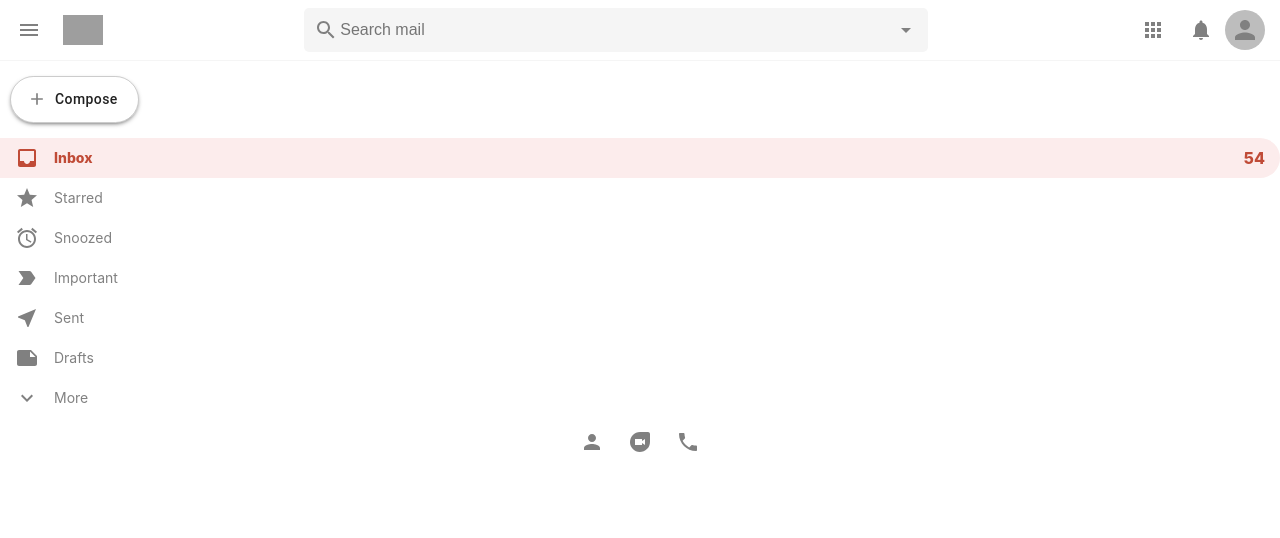
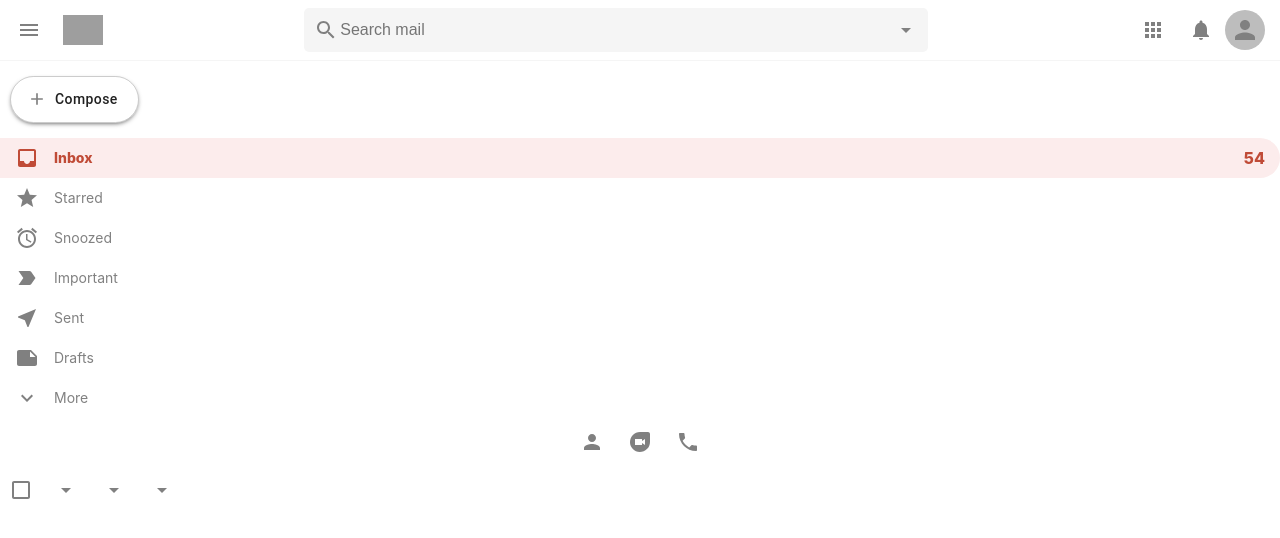
Before and after one commit to Amir-Alipour/Gmail-clone, a React (Create React App) app: page / in a window 1280 px wide. Shown: the top 538 px of the page. Built offline with nearby package versions, Linux system fonts and the light colour scheme; grey boxes are pictures that could not be loaded.

Commit message:
add routing to app and create pages

```diff
--- a/src/App.js
+++ b/src/App.js
@@ -1,17 +1,32 @@
-import React from 'react';
-import './App.css';
-import Header from './components/Header';
-import Sidebar from './components/Sidebar';
+import React from "react";
+import "./App.css";
+import Header from "./components/Header";
+import Sidebar from "./components/Sidebar";
+import Mail from "./pages/mail/Mail";
+import EmailList from "./pages/emaillist/EmailList";
+import { BrowserRouter as Router, Switch, Route } from "react-router-dom";
 
 function App() {
+    return (
+        <Router>
+            <div className="App">
+                <Header />
 
+                <div className="app__body">
+                    <Sidebar />
 
-  return (
-    <div className="App">
-        <Header />
-        <Sidebar />
-    </div>
-  );
+                    <Switch>
+                        <Route path="/mail">
+                          <Mail />
+                        </Route>
+                        <Route exact path="/">
+                          <EmailList />
+                        </Route>
+                    </Switch>
+                </div>
+            </div>
+        </Router>
+    );
 }
 
 export default App;
--- /dev/null
+++ b/src/pages/emaillist/EmailList.jsx
@@ -0,0 +1,29 @@
+import { Checkbox, IconButton } from '@material-ui/core'
+import ArrowDropDown from '@material-ui/icons/ArrowDropDown'
+import styles from './EmailList.module.css'
+
+function EmailList() {
+    return (
+        <div className={styles.emailList}>
+            <div className={styles.emailList__settings}>
+                <div className={styles.emailList__settingsLeft}>
+                    <Checkbox />
+
+                    <IconButton>
+                        <ArrowDropDown />
+                    </IconButton>
+
+                    <IconButton>
+                        <ArrowDropDown />
+                    </IconButton>
+
+                    <IconButton>
+                        <ArrowDropDown />
+                    </IconButton>
+                </div>
+            </div>
+        </div>
+    )
+}
+
+export default EmailList
--- /dev/null
+++ b/src/pages/mail/Mail.jsx
@@ -0,0 +1,11 @@
+import styles from './Mail.module.css';
+
+function Mail() {
+    return (
+        <div className={styles.mail}>
+
+        </div>
+    )
+}
+
+export default Mail
```
Also changed, not shown: src/pages/emaillist/EmailList.module.css (added), src/pages/mail/Mail.module.css (added).
